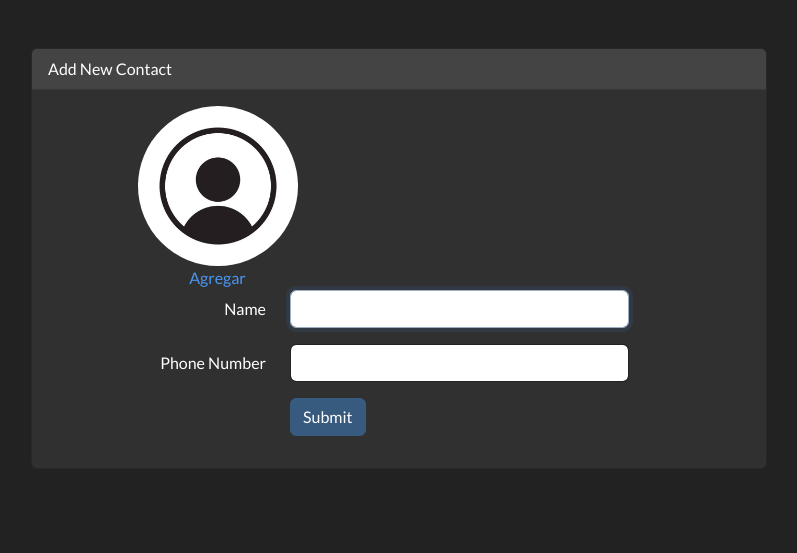
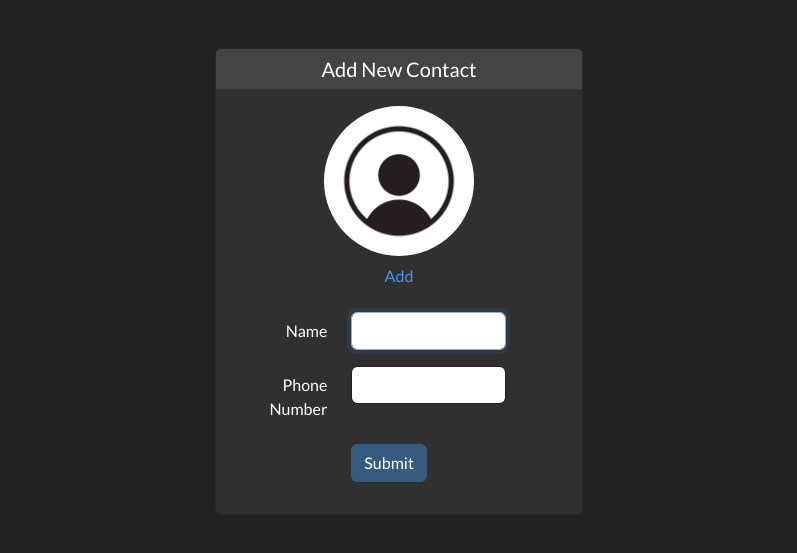
Before and after one commit to mrys666/Contacts-app, a PHP site: page /add.php in a window 1280 px wide. Shown: the part 72-625 px from the top of the page, without its empty margins (241-1038 px from the left). Run offline with PHP 8.4, Linux system fonts and the light colour scheme; the visitor is signed in with stand-in values (Sample User, id 1); some libraries are stand-ins or nearby versions.

Commit message:
Mejoras en el diseño de add.php

```diff
--- a/add.php
+++ b/add.php
@@ -1,26 +1,13 @@
 
 <style>
-  .foto {
-    text-align: center;
-    margin-bottom: -1rem;
-  }
-
-  .foto img {
-    width: 160px;
-    height: 160px;
-    border-radius: 50%;
-  }
-
-  .foto figcaption {
+  figcaption {
   font-size: 1rem;
   color: #4997F4;
   }
 
-  .foto input[type="file"]{
+  input[type="file"]{
     display: none;
   }
-
-
 </style>
 
 <?php
@@ -81,31 +68,36 @@
 
 <?php require "partials/header.php" ?>
 
-<div class="container pt-5">
-  <div class="row justify-content-center">
-    <div class="col-md-8">
-      <div class="card">
-        <div class="card-header">Add New Contact</div>
+<div class="container mt-5 d-flex justify-content-center">
+
+  <div class="card" style="max-width: 30rem;">
+
+    <!-- Titulo -->
+    <div class="card-header text-center">
+      <h5 class="mb-0">Add New Contact</h5>
+    </div>
+
+    <!-- Cuerpo -->
     <div class="card-body">
+
       <?php if ($error): ?>
         <p class="text-danger">
           <?= $error ?>
         </p>
       <?php endif ?>
+
       <form enctype="multipart/form-data" method="POST" action="add.php">
 
-          <div class="mb-3 row">
-              <!-- <label for="imagen" class="col-md-4 col-form-label text-md-end">Photo</label> -->
-
-                <div class="foto col-md-6">
-                  <label for="imagen">
-                    <img src="photos/defect.jpg" alt="Foto de perfil">
-                    <figcaption>Agregar</figcaption>
-                  </label>
+        <!-- Foto de Perfil   -->
+        <div class="text-center mb-4">
+          <a href="#" onclick="document.getElementById('imagen').click(); return false;" style="text-decoration: none;">
+            <img src="photos/defect.jpg" class="rounded-circle" alt="Foto de perfil" style="width: 150px; height: 150px;">
+            <figcaption class="mt-2" >Add</figcaption>
+          </a>
           <input id="imagen" type="file" class="form-control" name="imagen" autocomplete="imagen" autofocus>
         </div>
-           </div>
 
+        <!-- Nombre de Contacto -->
         <div class="mb-3 row">
           <label for="name" class="col-md-4 col-form-label text-md-end">Name</label>
 
@@ -114,6 +106,7 @@
           </div>
         </div>
 
+        <!-- Número de Contacto -->
         <div class="mb-3 row">
           <label for="phone_number" class="col-md-4 col-form-label text-md-end">Phone Number</label>
 
@@ -122,16 +115,17 @@
           </div>
         </div>
 
+        <!-- Guardar Cambios -->
         <div class="mb-3 row">
           <div class="col-md-6 offset-md-4">
             <button type="submit" class="btn btn-primary">Submit</button>
           </div>
         </div>
+
       </form>
     </div>
   </div>
-    </div>
-  </div>
+
 </div>
 
 <?php require "partials/footer.php" ?>
```
Lines whose indentation alone changed are shown as unchanged.
